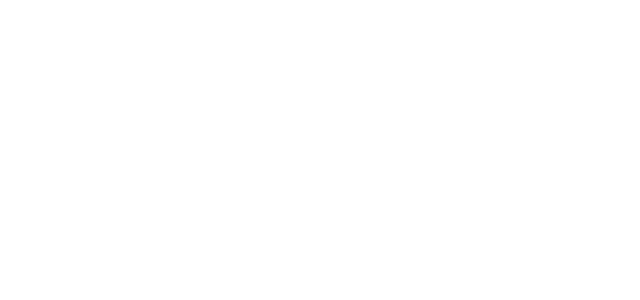
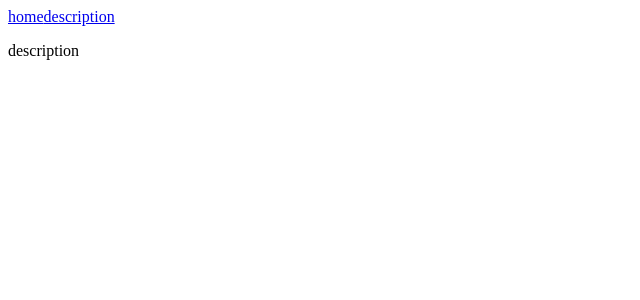
Before and after one commit to Shiryoa/AngularPokemon, an Angular app in the folder pokedex/: page /page2 in a window 1280 px wide. Before the commit this address led to /. Shown: the top 300 px of the page, without its empty margins (0-640 px from the left). Built offline with nearby package versions, Linux system fonts and the light colour scheme.

Commit message:
navigation

```diff
--- a/pokedex/src/app/app-routing.module.ts
+++ b/pokedex/src/app/app-routing.module.ts
@@ -1,10 +1,16 @@
-import { NgModule } from '@angular/core';
+import { Component, NgModule } from '@angular/core';
 import { RouterModule, Routes } from '@angular/router';
+import { Page1Component } from './pages/page1/page1.component';
+import { Page2Component } from './pages/page2/page2.component';
 
-const routes: Routes = [];
+const routes: Routes = [
+  { path: 'page1', component: Page1Component },
+  { path: 'page2', component: Page2Component },
+  { path: '**', redirectTo: 'page1' },
+];
 
 @NgModule({
   imports: [RouterModule.forRoot(routes)],
-  exports: [RouterModule]
+  exports: [RouterModule],
 })
-export class AppRoutingModule { }
+export class AppRoutingModule {}
--- a/pokedex/src/app/app.component.html
+++ b/pokedex/src/app/app.component.html
@@ -1,2 +1,3 @@
-
+<a routerLink="page1">home</a>
+<a routerLink="page2">description</a>
 <router-outlet></router-outlet>
--- /dev/null
+++ b/pokedex/src/app/pages/page1/page1.component.css
@@ -0,0 +1,22 @@
+a {
+  display: flex;
+  flex-direction: row;
+  align-items: flex-start;
+  padding: 10px;
+
+  position: absolute;
+  width: 60px;
+  height: 34px;
+  left: 347px;
+  top: 3074px;
+
+  background: linear-gradient(
+    180deg,
+    rgba(255, 122, 0, 0.989101) -20.19%,
+    rgba(255, 255, 255, 0.976481) -1.52%,
+    rgba(247, 118, 0, 0.981909) 41.41%,
+    #ff800c 71.34%,
+    rgba(83, 49, 18, 0.9) 100%
+  );
+  border-radius: 31px;
+}
--- /dev/null
+++ b/pokedex/src/app/pages/page1/page1.component.html
@@ -0,0 +1 @@
+<p>ohm</p>
--- /dev/null
+++ b/pokedex/src/app/pages/page1/page1.component.ts
@@ -0,0 +1,15 @@
+import { Component, OnInit } from '@angular/core';
+
+@Component({
+  selector: 'app-page1',
+  templateUrl: './page1.component.html',
+  styleUrls: ['./page1.component.css']
+})
+export class Page1Component implements OnInit {
+
+  constructor() { }
+
+  ngOnInit(): void {
+  }
+
+}
--- /dev/null
+++ b/pokedex/src/app/pages/page2/page2.component.html
@@ -0,0 +1 @@
+<p>description</p>
--- /dev/null
+++ b/pokedex/src/app/pages/page2/page2.component.ts
@@ -0,0 +1,15 @@
+import { Component, OnInit } from '@angular/core';
+
+@Component({
+  selector: 'app-page2',
+  templateUrl: './page2.component.html',
+  styleUrls: ['./page2.component.css']
+})
+export class Page2Component implements OnInit {
+
+  constructor() { }
+
+  ngOnInit(): void {
+  }
+
+}
```
Also changed, not shown: pokedex/src/app/app.module.ts (+8 -7 lines), pokedex/src/app/pages/page2/page2.component.css (added), 2 other files (tests, documents, lock files or other folders).
